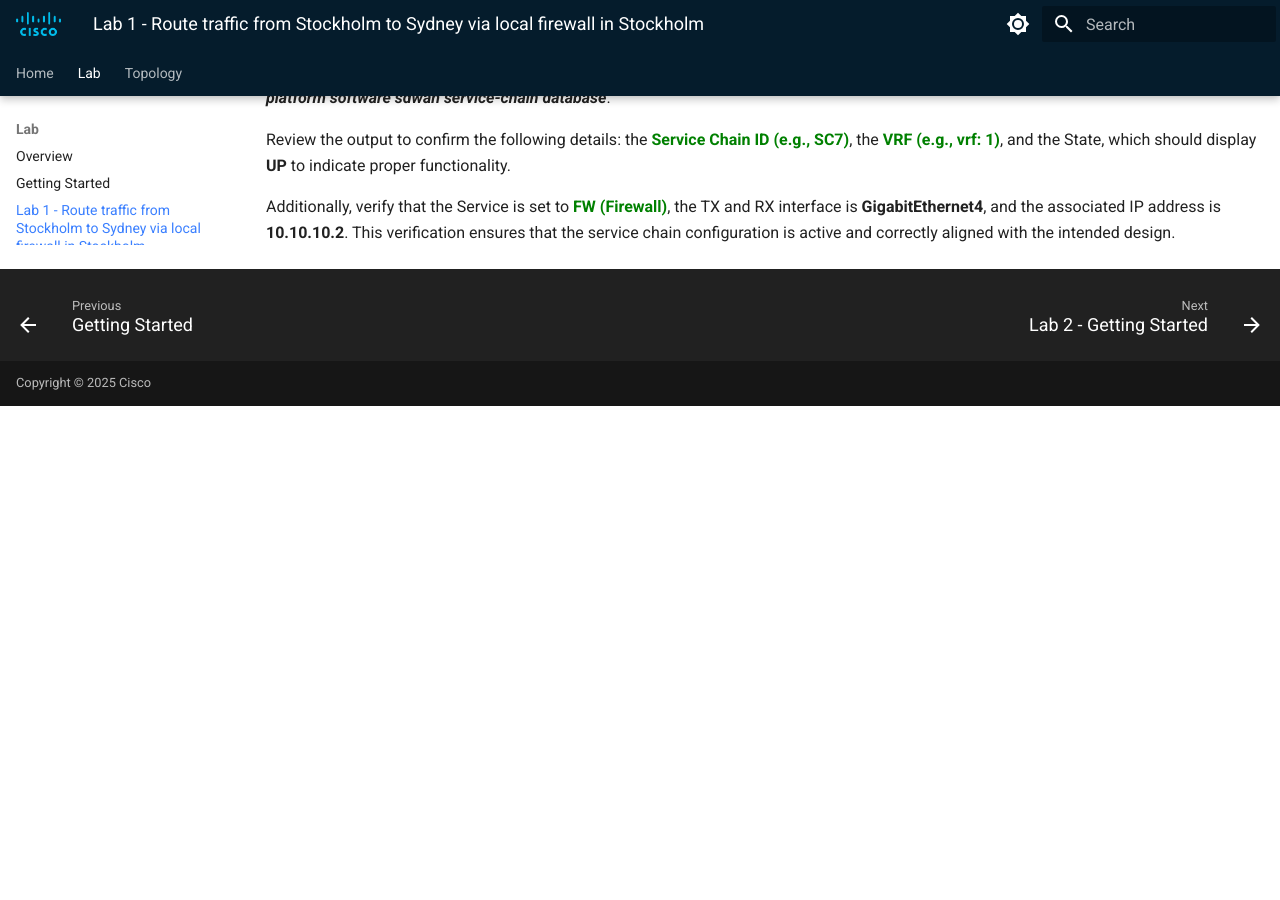
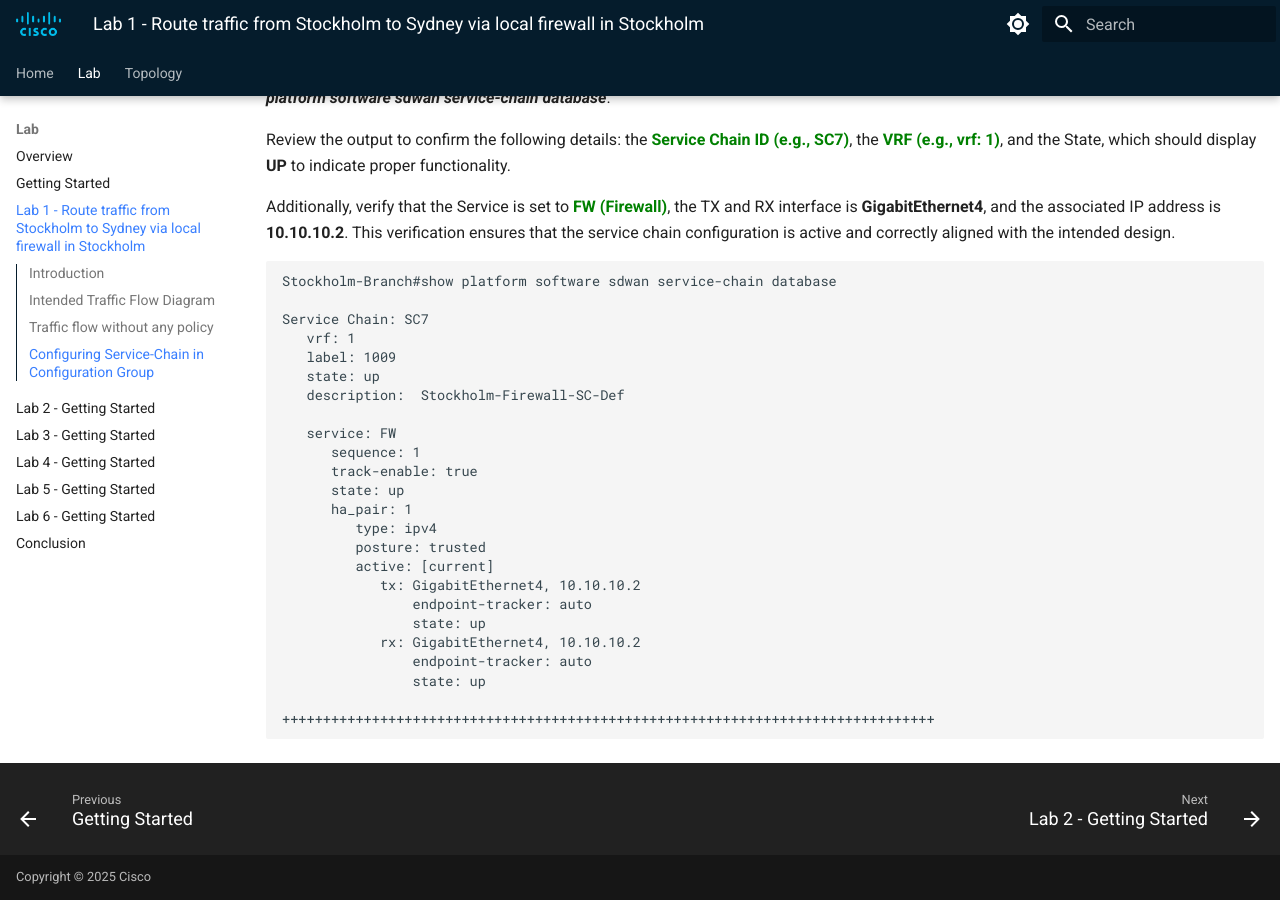
Before and after one commit to ciscodocs/ltrent-2008-clemea25, an MkDocs documentation site: the page built from docs/lab1_getting_started.md, in a window 1280 px wide and 900 px high, scrolled down 12175 px. Built offline with MkDocs 1.6.1 and Material for MkDocs 9.7.7, drawn with Linux system fonts in a browser that asks for light colours; before the commit the page ends 12581 px from its top, so only the background shows below that.

Commit message:
Scenario-1 guide

````diff
--- a/docs/lab1_getting_started.md
+++ b/docs/lab1_getting_started.md
@@ -145,3 +145,30 @@ To verify the service chain configuration on the **Stockholm-Branch** WAN-Edge r
 Review the output to confirm the following details: the **<font color="green">Service Chain ID (e.g., SC7)</font>**, the **<font color="green">VRF (e.g., vrf: 1)</font>**, and the State, which should display **UP** to indicate proper functionality.
 
 Additionally, verify that the Service is set to **<font color="green">FW (Firewall)</font>**, the TX and RX interface is **GigabitEthernet4**, and the associated IP address is **10.10.10.2**. This verification ensures that the service chain configuration is active and correctly aligned with the intended design.
+
+```{.ios, .no-copy}
+Stockholm-Branch#show platform software sdwan service-chain database
+
+Service Chain: SC7
+   vrf: 1
+   label: 1009
+   state: up
+   description:  Stockholm-Firewall-SC-Def
+
+   service: FW
+      sequence: 1
+      track-enable: true
+      state: up
+      ha_pair: 1
+         type: ipv4
+         posture: trusted
+         active: [current]
+            tx: GigabitEthernet4, 10.10.10.2
+                endpoint-tracker: auto
+                state: up
+            rx: GigabitEthernet4, 10.10.10.2
+                endpoint-tracker: auto
+                state: up
+
+++++++++++++++++++++++++++++++++++++++++++++++++++++++++++++++++++++++++++++++++
+```
````
